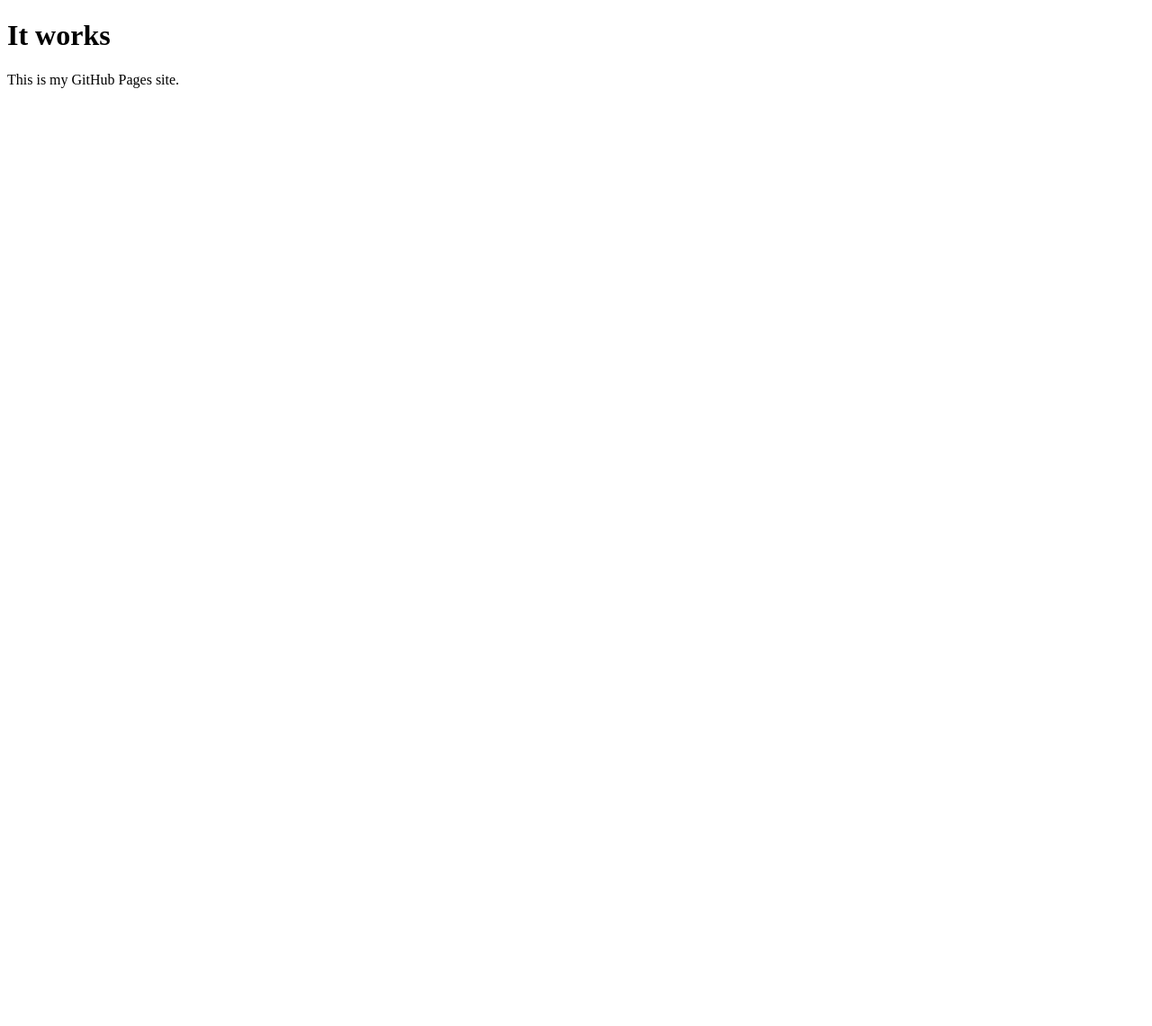
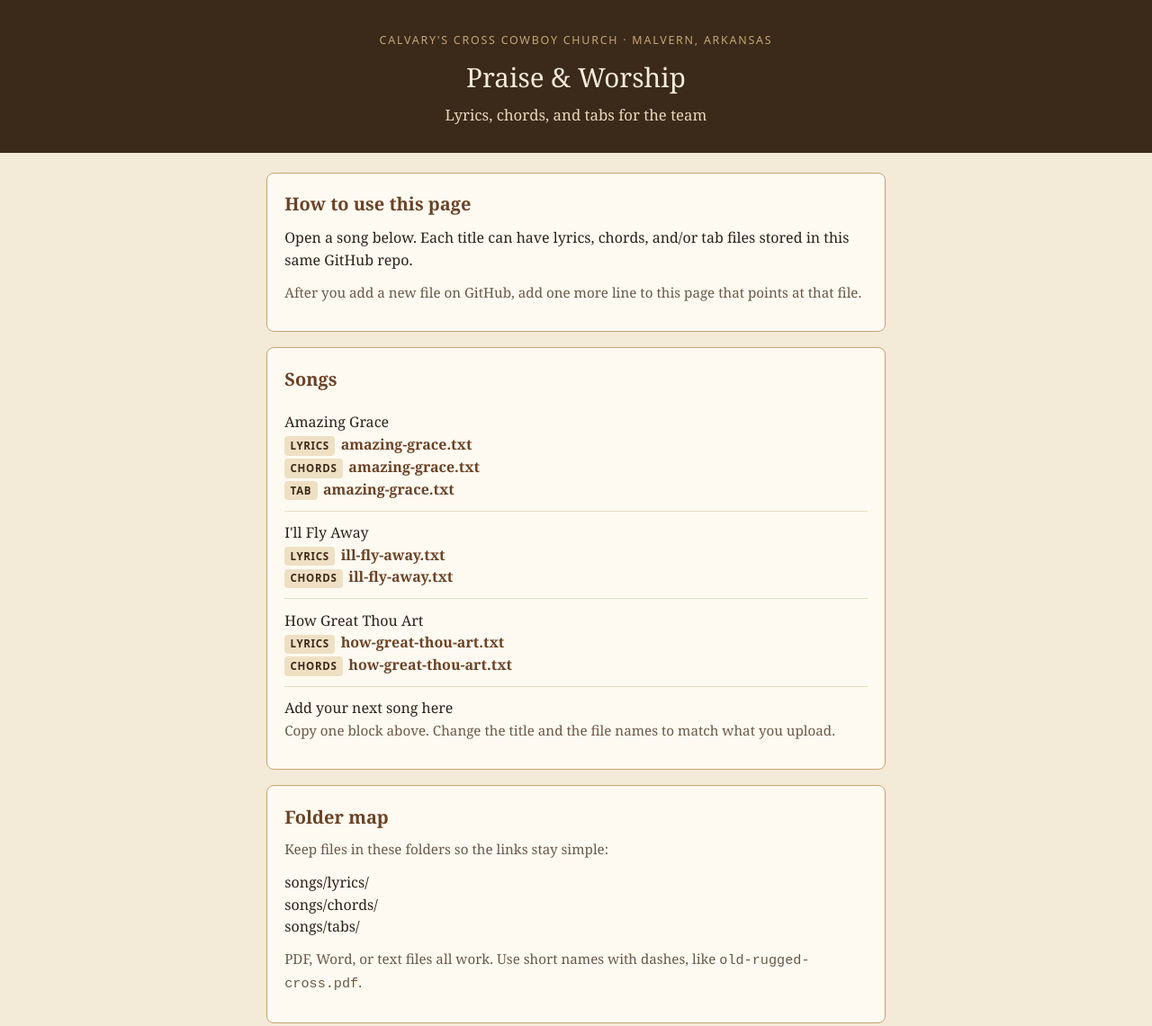
Before and after one commit to bradleylandreth/bradleylandreth.github.io, a plain HTML site: page index.html in a window 1280 px wide. Shown: the top 1141 px of the page at 90% size. Before the commit the page ends 800 px from the top, so only its background shows below. Drawn offline with Linux system fonts and the light colour scheme.

Commit message:
Add files via upload

```diff
--- a/index.html
+++ b/index.html
@@ -1,11 +1,161 @@
 <!DOCTYPE html>
-<html>
+<html lang="en">
 <head>
   <meta charset="utf-8">
-  <title>My site</title>
+  <meta name="viewport" content="width=device-width, initial-scale=1">
+  <title>Praise &amp; Worship | Calvary's Cross Cowboy Church</title>
+  <style>
+    :root {
+      --barn: #3b2a1a;
+      --saddle: #6b4226;
+      --dust: #f4ead8;
+      --paper: #fffaf1;
+      --rope: #c4a574;
+      --ink: #2b2118;
+      --muted: #6a5848;
+    }
+    * { box-sizing: border-box; }
+    body {
+      margin: 0;
+      font-family: Georgia, "Times New Roman", serif;
+      background: var(--dust);
+      color: var(--ink);
+      line-height: 1.55;
+    }
+    header {
+      background: var(--barn);
+      color: var(--dust);
+      text-align: center;
+      padding: 2.2rem 1.2rem 1.8rem;
+    }
+    header p.eyebrow {
+      letter-spacing: 0.14em;
+      text-transform: uppercase;
+      font-size: 0.78rem;
+      font-family: system-ui, sans-serif;
+      margin: 0 0 0.5rem;
+      color: var(--rope);
+    }
+    h1 {
+      margin: 0 0 0.4rem;
+      font-size: 1.85rem;
+      font-weight: normal;
+    }
+    header .tag {
+      margin: 0;
+      color: #e8d7b8;
+      font-size: 1.05rem;
+    }
+    main {
+      max-width: 720px;
+      margin: 0 auto;
+      padding: 1.4rem 1rem 3rem;
+    }
+    .card {
+      background: var(--paper);
+      border: 1px solid var(--rope);
+      border-radius: 8px;
+      padding: 1.15rem 1.2rem;
+      margin-bottom: 1.1rem;
+    }
+    h2 {
+      margin: 0 0 0.6rem;
+      font-size: 1.25rem;
+      color: var(--saddle);
+    }
+    p { margin: 0 0 0.75rem; }
+    .muted { color: var(--muted); font-size: 0.95rem; }
+    ul.files {
+      list-style: none;
+      padding: 0;
+      margin: 0;
+    }
+    ul.files li {
+      border-top: 1px solid #eadcc4;
+      padding: 0.7rem 0;
+    }
+    ul.files li:first-child { border-top: none; }
+    ul.files a {
+      color: var(--saddle);
+      font-weight: bold;
+      text-decoration: none;
+    }
+    ul.files a:hover { text-decoration: underline; }
+    .kind {
+      display: inline-block;
+      font-family: system-ui, sans-serif;
+      font-size: 0.72rem;
+      letter-spacing: 0.06em;
+      text-transform: uppercase;
+      color: var(--barn);
+      background: #efe0c4;
+      padding: 0.12rem 0.4rem;
+      border-radius: 4px;
+      margin-right: 0.4rem;
+    }
+    footer {
+      text-align: center;
+      padding: 0 1rem 2.5rem;
+      color: var(--muted);
+      font-size: 0.92rem;
+    }
+  </style>
 </head>
 <body>
-  <h1>It works</h1>
-  <p>This is my GitHub Pages site.</p>
+  <header>
+    <p class="eyebrow">Calvary's Cross Cowboy Church · Malvern, Arkansas</p>
+    <h1>Praise &amp; Worship</h1>
+    <p class="tag">Lyrics, chords, and tabs for the team</p>
+  </header>
+
+  <main>
+    <div class="card">
+      <h2>How to use this page</h2>
+      <p>Open a song below. Each title can have lyrics, chords, and/or tab files stored in this same GitHub repo.</p>
+      <p class="muted">After you add a new file on GitHub, add one more line to this page that points at that file.</p>
+    </div>
+
+    <div class="card">
+      <h2>Songs</h2>
+      <ul class="files">
+        <li>
+          <div>Amazing Grace</div>
+          <a href="songs/lyrics/amazing-grace.txt"><span class="kind">Lyrics</span>amazing-grace.txt</a><br>
+          <a href="songs/chords/amazing-grace.txt"><span class="kind">Chords</span>amazing-grace.txt</a><br>
+          <a href="songs/tabs/amazing-grace.txt"><span class="kind">Tab</span>amazing-grace.txt</a>
+        </li>
+        <li>
+          <div>I'll Fly Away</div>
+          <a href="songs/lyrics/ill-fly-away.txt"><span class="kind">Lyrics</span>ill-fly-away.txt</a><br>
+          <a href="songs/chords/ill-fly-away.txt"><span class="kind">Chords</span>ill-fly-away.txt</a>
+        </li>
+        <li>
+          <div>How Great Thou Art</div>
+          <a href="songs/lyrics/how-great-thou-art.txt"><span class="kind">Lyrics</span>how-great-thou-art.txt</a><br>
+          <a href="songs/chords/how-great-thou-art.txt"><span class="kind">Chords</span>how-great-thou-art.txt</a>
+        </li>
+        <li>
+          <div>Add your next song here</div>
+          <span class="muted">Copy one block above. Change the title and the file names to match what you upload.</span>
+        </li>
+      </ul>
+    </div>
+
+    <div class="card">
+      <h2>Folder map</h2>
+      <p class="muted">Keep files in these folders so the links stay simple:</p>
+      <p>
+        songs/lyrics/<br>
+        songs/chords/<br>
+        songs/tabs/
+      </p>
+      <p class="muted">PDF, Word, or text files all work. Use short names with dashes, like <code>old-rugged-cross.pdf</code>.</p>
+    </div>
+  </main>
+
+  <footer>
+    Calvary's Cross Cowboy Church<br>
+    Come as you are.
+  </footer>
 </body>
 </html>
```
Also changed, not shown: HOW-TO-ADD-A-SONG.txt (added), songs/chords/amazing-grace.txt (added), songs/chords/how-great-thou-art.txt (added), songs/chords/ill-fly-away.txt (added), songs/lyrics/amazing-grace.txt (added), songs/lyrics/how-great-thou-art.txt (added), songs/lyrics/ill-fly-away.txt (added), songs/tabs/amazing-grace.txt (added).
